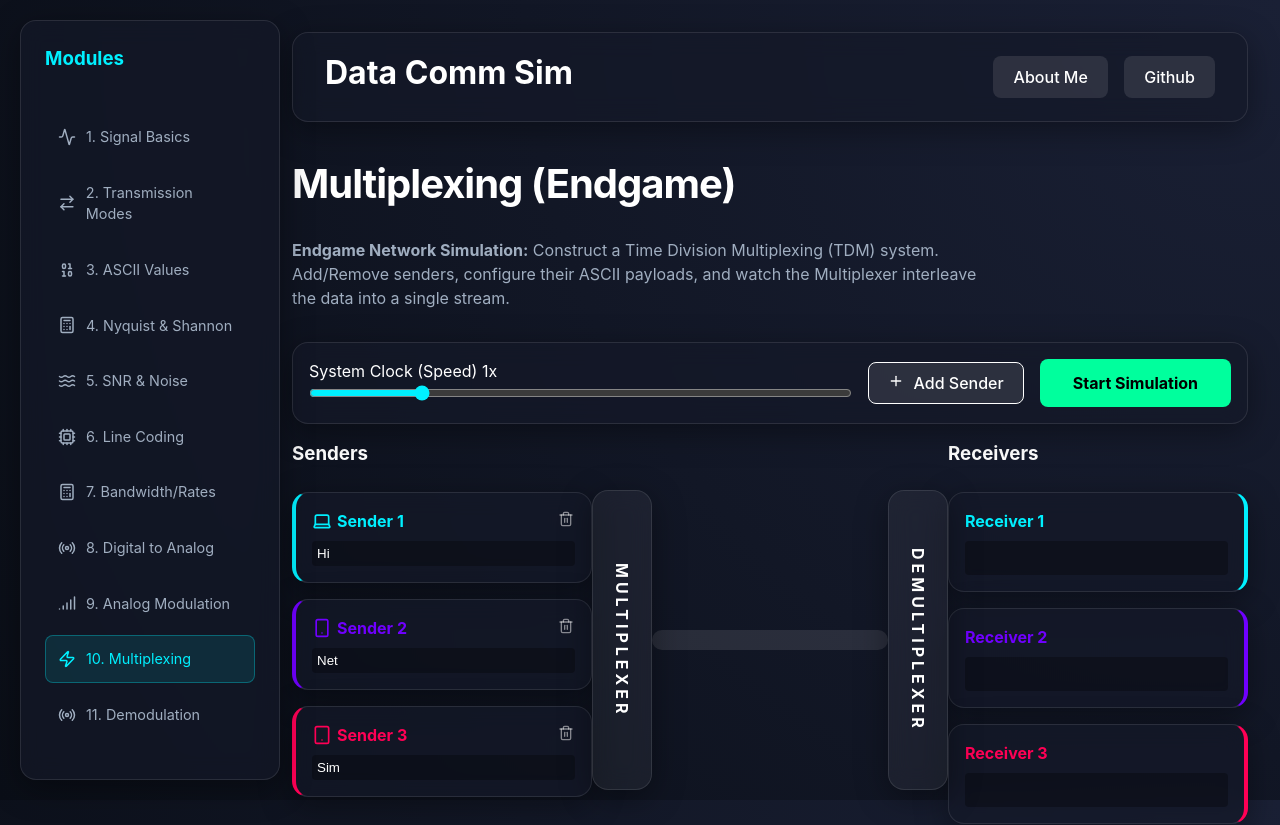
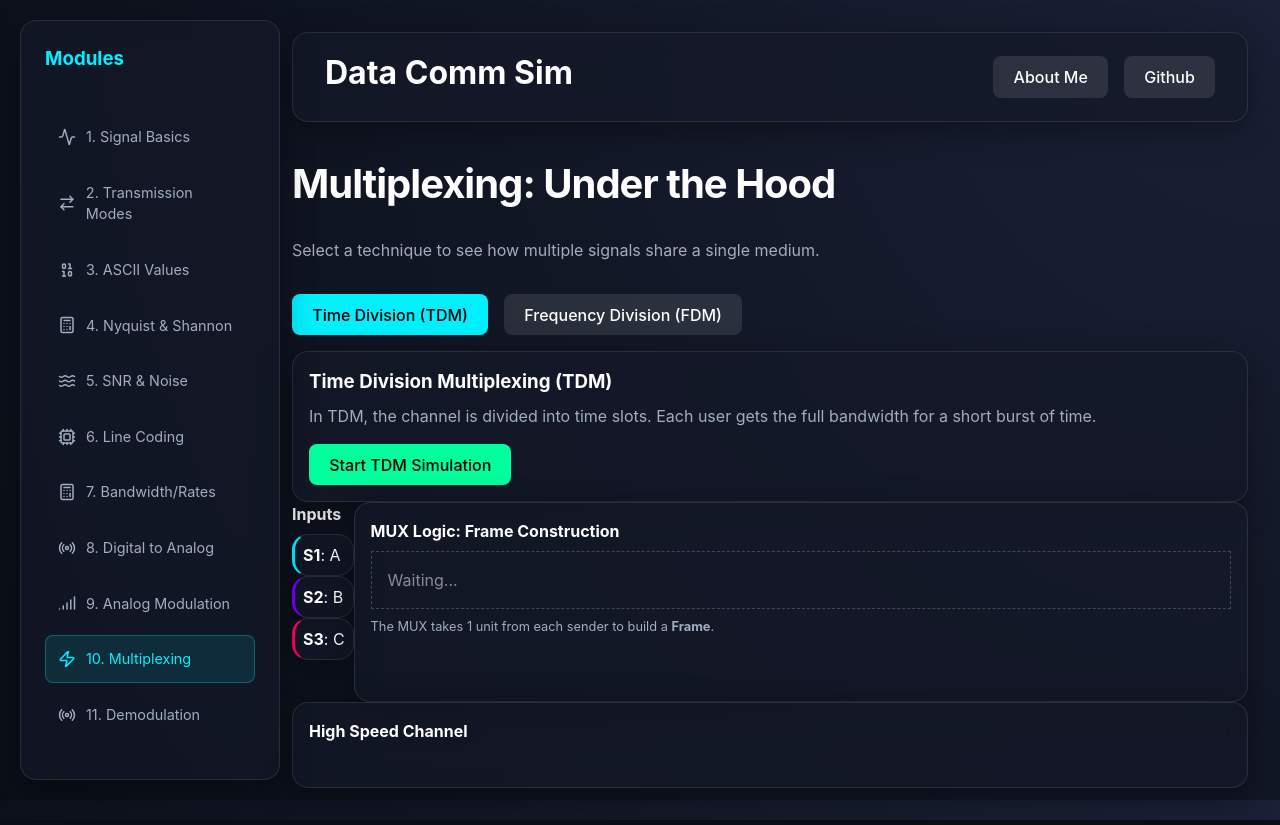
Before and after one commit to MahbubHasan777/Data-Comm-Simulation, a React (Vite) app: page /multiplexing in a window 1280 px wide. Shown: the top 825 px of the page. Built offline with nearby package versions, Linux system fonts and the light colour scheme.

Commit message:
Enhance Multiplexing with FDM/TDM details and fix Analog Mod UI

```diff
--- a/src/pages/Multiplexing.tsx
+++ b/src/pages/Multiplexing.tsx
@@ -1,245 +1,252 @@
-import { useState } from 'react';
+import { useState, useMemo } from 'react';
 import { motion, AnimatePresence } from 'framer-motion';
-import { Laptop, Smartphone, Tablet, Plus, Trash2 } from 'lucide-react';
+import { Laptop, Smartphone, Tablet, Plus, Trash2, Activity } from 'lucide-react';
+import Waveform from '../components/Waveform';
 
 interface Sender {
     id: number;
     name: string;
     data: string;
     color: string;
-    icon: any;
+    frequency?: number; // For FDM
 }
 
 const Multiplexing = () => {
+    const [mode, setMode] = useState<'TDM' | 'FDM'>('TDM');
     const [senders, setSenders] = useState<Sender[]>([
-        { id: 1, name: 'Sender 1', data: 'Hi', color: 'var(--primary)', icon: <Laptop size={20} /> },
-        { id: 2, name: 'Sender 2', data: 'Net', color: 'var(--secondary)', icon: <Smartphone size={20} /> },
-        { id: 3, name: 'Sender 3', data: 'Sim', color: 'var(--accent)', icon: <Tablet size={20} /> }
+        { id: 1, name: 'S1', data: 'A', color: 'var(--primary)', frequency: 1 },
+        { id: 2, name: 'S2', data: 'B', color: 'var(--secondary)', frequency: 2 },
+        { id: 3, name: 'S3', data: 'C', color: 'var(--accent)', frequency: 3 }
     ]);
 
     const [isSimulating, setIsSimulating] = useState(false);
-    const [muxOutput, setMuxOutput] = useState<any[]>([]); // Queue on channel
-    const [demuxData, setDemuxData] = useState<{ [key: number]: string }>({ 1: '', 2: '', 3: '' }); // Dest buffers
-    const [log, setLog] = useState<string[]>([]);
-    const [speed, setSpeed] = useState(1);
 
-    const colors = ['var(--primary)', 'var(--secondary)', 'var(--accent)', 'var(--success)', 'var(--warning)'];
+    // TDM State
+    const [muxOutput, setMuxOutput] = useState<any[]>([]);
+    const [currentFrame, setCurrentFrame] = useState<number>(0);
 
-    const addSender = () => {
-        if (senders.length >= 5) return;
-        const newId = (senders.length > 0 ? Math.max(...senders.map(s => s.id)) : 0) + 1;
-        setSenders([...senders, {
-            id: newId,
-            name: `Sender ${newId}`,
-            data: 'ABC',
-            color: colors[newId % colors.length],
-            icon: <Laptop size={20} />
-        }]);
-        setDemuxData(prev => ({ ...prev, [newId]: '' }));
-    };
+    // FDM Visualization
+    // Generate combined signal graph
+    const fdmData = useMemo(() => {
+        const points = 200;
+        const data: { x: number, y: number }[] = [];
+        for (let i = 0; i < points; i++) {
+            const t = i / 20;
+            let y = 0;
+            senders.forEach(s => {
+                // Simple Sinewave for each sender at their frequency
+                y += Math.sin(t * (s.frequency || 1) * 2);
+            });
+            data.push({ x: i, y });
+        }
+        return data;
+    }, [senders]);
 
-    const removeSender = (id: number) => {
-        setSenders(senders.filter(s => s.id !== id));
-        const newDemux = { ...demuxData };
-        delete newDemux[id];
-        setDemuxData(newDemux);
-    };
-
-    const updateSenderData = (id: number, val: string) => {
-        setSenders(senders.map(s => s.id === id ? { ...s, data: val } : s));
-    };
-
-    const startSimulation = () => {
+    const startTDM = () => {
         if (isSimulating) return;
         setIsSimulating(true);
         setMuxOutput([]);
-        setDemuxData({});
-        setLog(prev => ["Starting TDM Simulation...", ...prev]);
 
-        // Break inputs into chunks
-        // TDM: Round Robin. Byte by Byte (or char by char)
-        const charQueues: { [key: number]: string[] } = {};
-        let maxLength = 0;
+        let frames = 0;
+        const maxFrames = 5;
 
-        senders.forEach(s => {
-            charQueues[s.id] = s.data.split('');
-            if (charQueues[s.id].length > maxLength) maxLength = charQueues[s.id].length;
-            setDemuxData(prev => ({ ...prev, [s.id]: '' }));
-        });
+        const interval = setInterval(() => {
+            frames++;
+            setCurrentFrame(frames);
 
-        const packets: { id: number, sourceId: number, data: string, time: number, color: string }[] = [];
-        let globalTime = 0;
+            // Create a frame from all senders (Round Robin)
+            const framePackets = senders.map(s => ({
+                id: Math.random(),
+                data: s.data,
+                color: s.color,
+                senderId: s.id
+            }));
 
-        // Create Schedule
-        for (let i = 0; i < maxLength; i++) {
-            // One round of sampling all senders
-            senders.forEach((s, idx) => {
-                if (charQueues[s.id][i]) {
-                    packets.push({
-                        id: globalTime++,
-                        sourceId: s.id,
-                        data: charQueues[s.id][i],
-                        time: globalTime,
-                        color: s.color
-                    });
+            setMuxOutput(prev => [...prev, ...framePackets]);
+
+            if (frames >= maxFrames) {
+                clearInterval(interval);
+                setIsSimulating(false);
             }
-            });
-            // Gap between frames? Optional.
-        }
-
-        const packetDuration = 1000 * speed;
-
-        packets.forEach((p, idx) => {
-            setTimeout(() => {
-                // Enqueue on channel
-                setMuxOutput(prev => [...prev, p]);
-                setLog(prev => [`Mux: Encoded ${p.data} from Sender ${p.sourceId}`, ...prev.slice(0, 4)]);
-
-                // Travel and Arrive
-                setTimeout(() => {
-                    setMuxOutput(prev => prev.filter(item => item.id !== p.id));
-                    setDemuxData(prev => ({
-                        ...prev,
-                        [p.sourceId]: (prev[p.sourceId] || '') + p.data
-                    }));
-                }, 1500 * speed); // Travel time
-
-            }, idx * (800 * speed)); // Stagger slightly faster than full travel to show piling/flow
-        });
-
-        const totalTime = packets.length * (800 * speed) + (1500 * speed) + 500;
-        setTimeout(() => {
-            setIsSimulating(false);
-            setLog(prev => ["Simulation Complete.", ...prev]);
-        }, totalTime);
+        }, 1500);
     };
 
     return (
         <div className="flex-col gap-md">
-            <h1>Multiplexing (Endgame)</h1>
+            <h1>Multiplexing: Under the Hood</h1>
             <p style={{ maxWidth: '700px' }}>
-                <strong>Endgame Network Simulation:</strong> Construct a Time Division Multiplexing (TDM) system.
-                Add/Remove senders, configure their ASCII payloads, and watch the Multiplexer interleave the data into a single stream.
+                Select a technique to see how multiple signals share a single medium.
             </p>
 
-            <div className="glass-panel" style={{ padding: '1rem', display: 'flex', gap: '1rem', alignItems: 'center', flexWrap: 'wrap' }}>
-                <div style={{ flex: 1 }}>
-                    <label className="label">System Clock (Speed) {speed}x</label>
-                    <input type="range" min="0.5" max="3" step="0.5" value={speed} onChange={e => setSpeed(Number(e.target.value))} style={{ width: '100%', accentColor: 'var(--primary)' }} />
-                </div>
+            {/* Mode Toggle */}
+            <div className="flex-row gap-md">
                 <button
-                    onClick={addSender}
-                    disabled={isSimulating || senders.length >= 5}
-                    style={{ background: 'rgba(255,255,255,0.1)', color: '#fff', border: '1px solid white' }}
+                    onClick={() => setMode('TDM')}
+                    style={{ background: mode === 'TDM' ? 'var(--primary)' : 'rgba(255,255,255,0.1)', color: mode === 'TDM' ? '#000' : '#fff' }}
                 >
-                    <Plus size={16} style={{ marginRight: '5px' }} /> Add Sender
+                    Time Division (TDM)
                 </button>
                 <button
-                    onClick={startSimulation}
-                    disabled={isSimulating}
-                    style={{ background: isSimulating ? 'gray' : 'var(--success)', padding: '0.8rem 2rem', color: '#000', fontWeight: 'bold', marginLeft: 'auto' }}
+                    onClick={() => setMode('FDM')}
+                    style={{ background: mode === 'FDM' ? 'var(--secondary)' : 'rgba(255,255,255,0.1)', color: mode === 'FDM' ? '#fff' : '#fff' }}
                 >
-                    {isSimulating ? 'Running Sim...' : 'Start Simulation'}
+                    Frequency Division (FDM)
+                </button>
+            </div>
+
+            {/* TDM Section */}
+            {mode === 'TDM' && (
+                <div className="flex-col gap-lg">
+                    <div className="glass-panel" style={{ padding: '1rem' }}>
+                        <h3>Time Division Multiplexing (TDM)</h3>
+                        <p>In TDM, the channel is divided into time slots. Each user gets the full bandwidth for a short burst of time.</p>
+                        <button onClick={startTDM} disabled={isSimulating} style={{ background: 'var(--success)', color: '#000' }}>
+                            {isSimulating ? 'Sending Frames...' : 'Start TDM Simulation'}
                         </button>
                     </div>
 
                     <div className="flex-row gap-lg" style={{ alignItems: 'flex-start' }}>
-
-                {/* Send Side */}
-                <div className="flex-col gap-md" style={{ width: '300px' }}>
-                    <h3>Senders</h3>
+                        {/* Inputs */}
+                        <div className="flex-col gap-sm">
+                            <h4>Inputs</h4>
                             {senders.map(s => (
-                        <div key={s.id} className="glass-panel" style={{ padding: '1rem', borderLeft: `4px solid ${s.color}`, opacity: isSimulating ? 0.7 : 1 }}>
-                            <div className="flex-row" style={{ justifyContent: 'space-between' }}>
-                                <span style={{ color: s.color, fontWeight: 'bold', display: 'flex', gap: '5px', alignItems: 'center' }}>
-                                    {s.icon} {s.name}
-                                </span>
-                                {!isSimulating && (
-                                    <button onClick={() => removeSender(s.id)} style={{ background: 'transparent', padding: 0 }}>
-                                        <Trash2 size={16} color="rgba(255,255,255,0.5)" />
-                                    </button>
-                                )}
-                            </div>
-                            <input
-                                type="text"
-                                value={s.data}
-                                disabled={isSimulating}
-                                onChange={(e) => updateSenderData(s.id, e.target.value)}
-                                style={{ width: '100%', marginTop: '0.5rem', background: 'rgba(0,0,0,0.3)', border: 'none', color: 'white', padding: '5px', borderRadius: '4px' }}
-                                maxLength={8}
-                            />
+                                <div key={s.id} className="glass-panel" style={{ padding: '0.5rem', borderLeft: `3px solid ${s.color}` }}>
+                                    <strong>{s.name}</strong>: {s.data}
                                 </div>
                             ))}
                         </div>
 
-                {/* Middleware */}
-                <div className="flex-col" style={{ flex: 1, minHeight: '400px', position: 'relative', marginTop: '50px' }}>
-
-                    {/* Mux */}
-                    <div className="glass-panel flex-center" style={{ width: '60px', height: '300px', position: 'absolute', left: 0, top: 0, zIndex: 5, background: 'rgba(255,255,255,0.05)' }}>
-                        <span style={{ writingMode: 'vertical-rl', fontWeight: 'bold', letterSpacing: '4px' }}>MULTIPLEXER</span>
+                        {/* MUX Logic Visualization */}
+                        <div className="glass-panel flex-col" style={{ flex: 1, padding: '1rem', position: 'relative', minHeight: '200px' }}>
+                            <h4>MUX Logic: Frame Construction</h4>
+                            <div className="flex-row gap-sm" style={{ border: '1px dashed rgba(255,255,255,0.2)', padding: '1rem', minHeight: '50px' }}>
+                                <AnimatePresence>
+                                    {isSimulating && senders.map((s, i) => (
+                                        <motion.div
+                                            key={`${s.id}-${currentFrame}`}
+                                            initial={{ opacity: 0, y: 20 }}
+                                            animate={{ opacity: 1, y: 0 }}
+                                            exit={{ opacity: 0 }}
+                                            transition={{ delay: i * 0.2 }}
+                                            style={{
+                                                background: s.color,
+                                                padding: '5px 10px',
+                                                borderRadius: '4px',
+                                                color: '#000',
+                                                fontWeight: 'bold'
+                                            }}
+                                        >
+                                            {s.data}
+                                        </motion.div>
+                                    ))}
+                                </AnimatePresence>
+                                {!isSimulating && <span style={{ opacity: 0.5 }}>Waiting...</span>}
+                            </div>
+                            <p style={{ fontSize: '0.8rem', marginTop: '0.5rem' }}>
+                                The MUX takes 1 unit from each sender to build a <strong>Frame</strong>.
+                            </p>
+                        </div>
                     </div>
 
-                    {/* Main Channel */}
-                    <div style={{ position: 'absolute', left: '60px', right: '60px', top: '140px', height: '20px', background: 'rgba(255,255,255,0.1)', overflow: 'hidden', borderRadius: '10px' }}>
-                        <AnimatePresence>
-                            {muxOutput.map((p) => (
+                    {/* Channel */}
+                    <div className="glass-panel" style={{ padding: '1rem' }}>
+                        <h4>High Speed Channel</h4>
+                        <div style={{ display: 'flex', gap: '5px', overflowX: 'auto', padding: '10px' }}>
+                            {muxOutput.map((p, i) => (
                                 <motion.div
-                                    key={p.id}
-                                    initial={{ left: '0%', opacity: 0 }}
-                                    animate={{ left: '95%', opacity: 1 }}
-                                    exit={{ opacity: 0 }}
-                                    transition={{ duration: 1.5 * speed, ease: "linear" }}
+                                    key={i}
+                                    initial={{ scale: 0 }}
+                                    animate={{ scale: 1 }}
                                     style={{
-                                        position: 'absolute',
-                                        top: '-5px', // Center
-                                        width: '30px',
+                                        minWidth: '30px',
                                         height: '30px',
                                         borderRadius: '50%',
                                         background: p.color,
-                                        color: '#000',
                                         display: 'flex',
                                         alignItems: 'center',
                                         justifyContent: 'center',
+                                        color: '#000',
                                         fontWeight: 'bold',
-                                        boxShadow: '0 0 15px rgba(255,255,255,0.5)',
-                                        zIndex: 10
+                                        fontSize: '0.8rem'
                                     }}
                                 >
                                     {p.data}
                                 </motion.div>
                             ))}
-                        </AnimatePresence>
+                        </div>
+                    </div>
+                </div>
+            )}
+
+            {/* FDM Section */}
+            {mode === 'FDM' && (
+                <div className="flex-col gap-lg">
+                    <div className="glass-panel" style={{ padding: '1rem' }}>
+                        <h3>Frequency Division Multiplexing (FDM)</h3>
+                        <p>In FDM, distinct frequency ranges are assigned to each user. All signals are transmitted simultaneously.</p>
                     </div>
 
-                    {/* Demux */}
-                    <div className="glass-panel flex-center" style={{ width: '60px', height: '300px', position: 'absolute', right: 0, top: 0, zIndex: 5, background: 'rgba(255,255,255,0.05)' }}>
-                        <span style={{ writingMode: 'vertical-rl', fontWeight: 'bold', letterSpacing: '4px' }}>DEMULTIPLEXER</span>
+                    <div className="flex-row gap-lg" style={{ flexWrap: 'wrap' }}>
+                        {/* Individual Signals */}
+                        <div className="flex-col gap-sm" style={{ flex: 1 }}>
+                            <h4>Individual Signals (Baseband)</h4>
+                            {senders.map(s => (
+                                <div key={s.id} className="glass-panel" style={{ padding: '0.5rem', borderLeft: `3px solid ${s.color}` }}>
+                                    <div className="flex-row space-between">
+                                        <strong>{s.name}</strong>
+                                        <span style={{ fontSize: '0.8rem' }}>Freq: {s.frequency} Hz</span>
                                     </div>
-
-                </div>
-
-                {/* Receive Side */}
-                <div className="flex-col gap-md" style={{ width: '300px' }}>
-                    <h3>Receivers</h3>
-                    {senders.map(s => (
-                        <div key={s.id} className="glass-panel" style={{ padding: '1rem', borderRight: `4px solid ${s.color}`, minHeight: '88px' }}>
-                            <div style={{ color: s.color, fontWeight: 'bold', marginBottom: '0.5rem' }}>
-                                Receiver {s.id}
-                            </div>
-                            <div style={{ background: 'rgba(0,0,0,0.3)', padding: '0.5rem', borderRadius: '4px', minHeight: '34px' }}>
-                                {demuxData[s.id]}
+                                    <div style={{ height: '60px' }}>
+                                        {/* Mini graph for concept */}
+                                        <Waveform
+                                            data={Array.from({ length: 50 }, (_, i) => ({ x: i, y: Math.sin(i * 0.5 * (s.frequency || 1)) }))}
+                                            color={s.color}
+                                            showGrid={false}
+                                            height="100%"
+                                        />
                                     </div>
                                 </div>
                             ))}
                         </div>
 
+                        {/* Combined MUX Output */}
+                        <div className="flex-col gap-sm" style={{ flex: 2 }}>
+                            <h4>MUX Output: Combined Spectrum (Broadband)</h4>
+                            <div className="glass-panel" style={{ padding: '1rem' }}>
+                                <div style={{ height: '250px' }}>
+                                    <Waveform data={fdmData} color="#fff" height="100%" />
+                                </div>
+                                <p style={{ marginTop: '1rem' }}>
+                                    The "Under the Hood" math: <code>y = sin(f1*t) + sin(f2*t) + sin(f3*t)</code>.
+                                    The result is a complex composite signal sent over the wire.
+                                </p>
+                            </div>
                         </div>
 
-            <div className="glass-panel" style={{ padding: '1rem', maxHeight: '150px', overflowY: 'auto' }}>
-                <h4 style={{ margin: 0, color: 'var(--text-muted)' }}>Event Log</h4>
-                {log.map((l, i) => <div key={i} style={{ fontSize: '0.8rem', marginTop: '5px' }}>{l}</div>)}
+                        {/* DEMUX Filter Bank */}
+                        <div className="flex-col gap-sm" style={{ flex: 1 }}>
+                            <h4>DEMUX: Filter Bank</h4>
+                            <div className="glass-panel" style={{ padding: '1rem' }}>
+                                <div className="flex-col gap-md">
+                                    <div style={{ padding: '0.5rem', background: 'rgba(255,255,255,0.1)', borderRadius: '4px' }}>
+                                        ⬇️ Bandpass Filter 1
                                     </div>
+                                    <div style={{ padding: '0.5rem', background: 'rgba(255,255,255,0.1)', borderRadius: '4px' }}>
+                                        ⬇️ Bandpass Filter 2
+                                    </div>
+                                    <div style={{ padding: '0.5rem', background: 'rgba(255,255,255,0.1)', borderRadius: '4px' }}>
+                                        ⬇️ Bandpass Filter 3
+                                    </div>
+                                    <p style={{ fontSize: '0.8rem', color: 'var(--text-muted)' }}>
+                                        The Demux uses filters to separate the composite signal back into individual frequencies.
+                                    </p>
+                                </div>
+                            </div>
+                        </div>
+
+                    </div>
+                </div>
+            )}
 
         </div>
     );
```
Also changed, not shown: src/pages/AnalogModulation.tsx (+6 -6 lines). Lines whose indentation alone changed are shown as unchanged.
